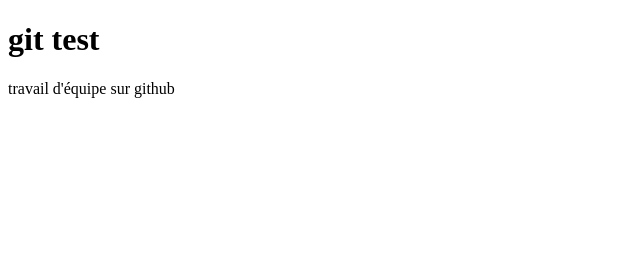
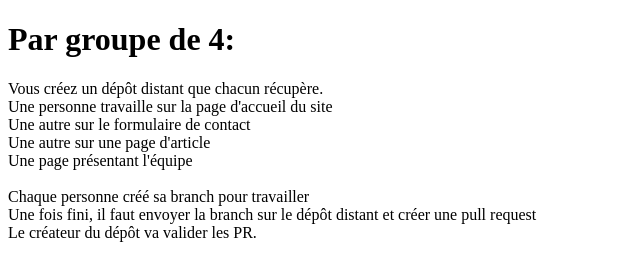
Before and after one commit to ellili-karima/groupe3, a plain HTML site: page index.html in a window 1280 px wide. Shown: the whole page, without its empty margins (0-640 px from the left). Drawn offline with Linux system fonts and the light colour scheme.

Commit message:
ajout du travail demandé

```diff
--- a/index.html
+++ b/index.html
@@ -7,7 +7,17 @@
     <title>Document</title>
 </head>
 <body>
-    <h1>git test</h1>
-    <p>travail d'équipe sur github  </p>
+    <h1>Par groupe de 4:</h1>
+    <p>
+
+        Vous créez un dépôt distant que chacun récupère.<br>
+        Une personne travaille sur la page d'accueil du site<br>
+        Une autre sur le formulaire de contact<br>
+        Une autre sur une page d'article<br>
+        Une page présentant l'équipe<br><br>
+
+        Chaque personne créé sa branch pour travailler<br>
+        Une fois fini, il faut envoyer la branch sur le dépôt distant et créer une pull request<br>
+        Le créateur du dépôt va valider les PR.</p>
 </body>
 </html>
```
